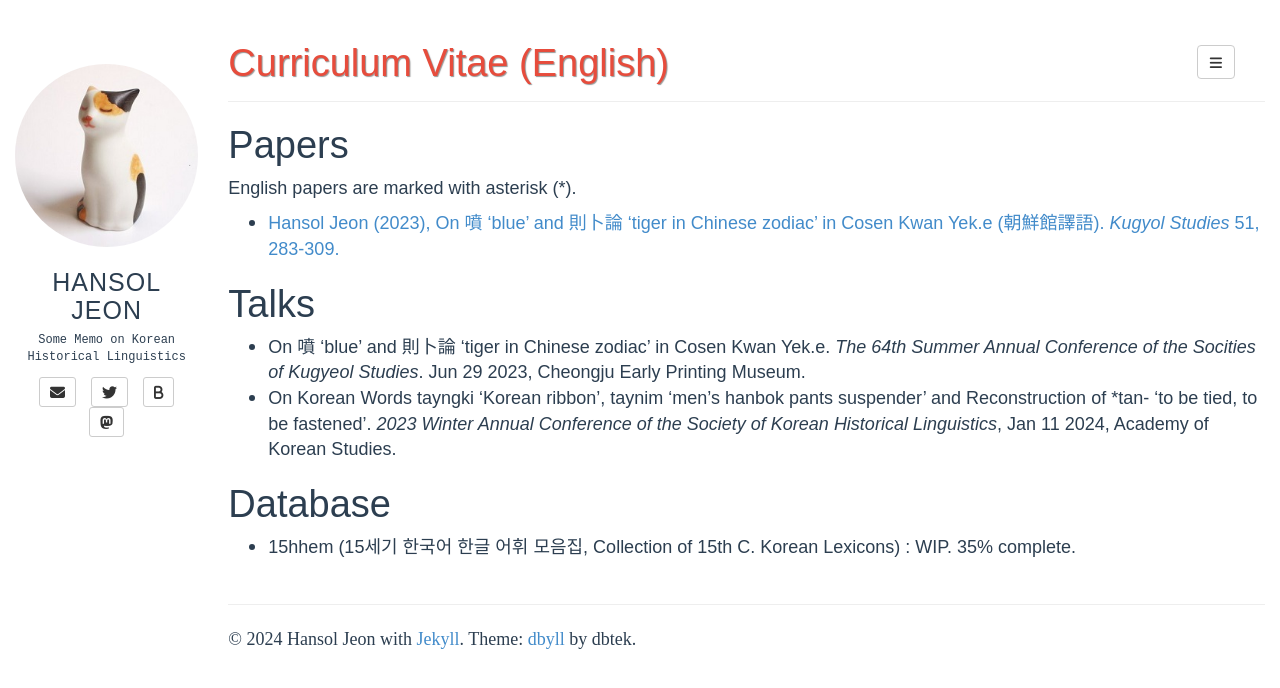
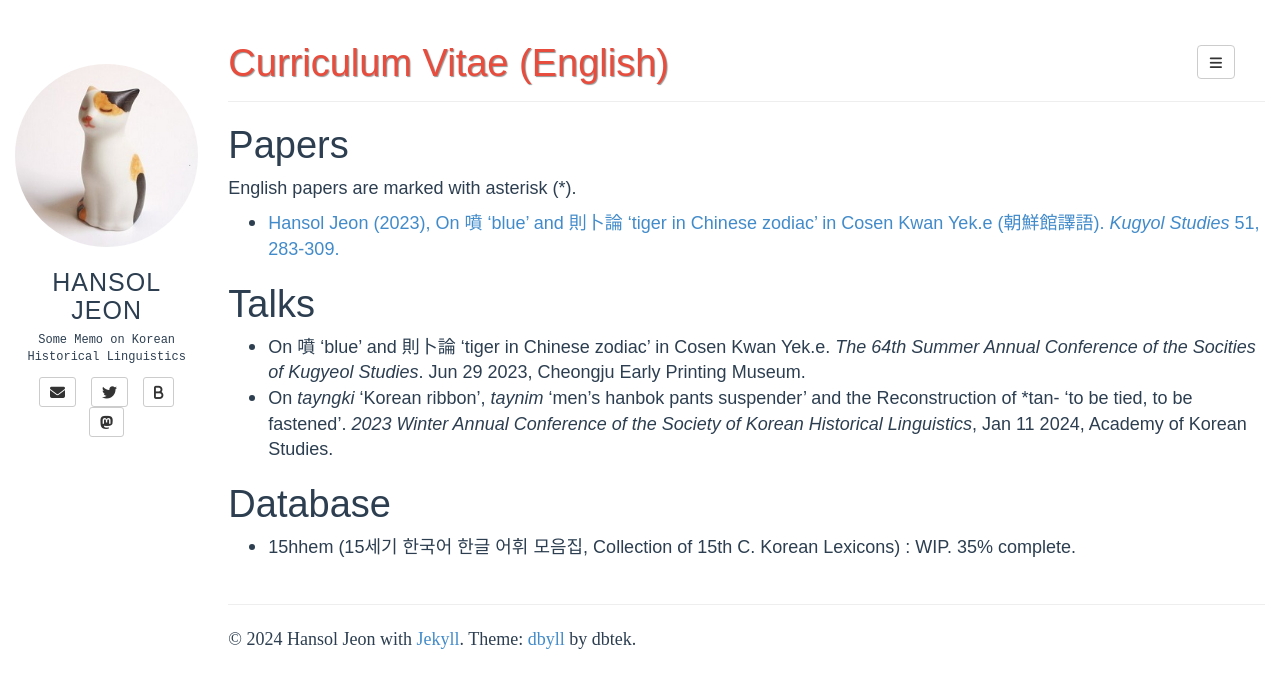
Before and after one commit to hansoljeon95/hansoljeon95.github.io, a Jekyll site: the page built from cv_eng.md, in a window 1280 px wide. Shown: the top 688 px of the page. Built offline with Jekyll 4.4.1, drawn with Linux system fonts in a browser that asks for light colours; some web fonts are replaced.

Commit message:
Minor change in Eng CV

```diff
--- a/cv_eng.md
+++ b/cv_eng.md
@@ -10,7 +10,7 @@ English papers are marked with asterisk (\*).
 
 # Talks
 - On 噴 ‘blue’ and 則卜論 ‘tiger in Chinese zodiac’ in Cosen Kwan Yek.e. *The 64th Summer Annual Conference of the Socities of Kugyeol Studies*. Jun 29 2023, Cheongju Early Printing Museum.
-- On Korean Words tayngki ‘Korean ribbon’, taynim ‘men's hanbok pants suspender’ and Reconstruction of \*tan- 'to be tied, to be fastened'. *2023 Winter Annual Conference of the Society of Korean Historical Linguistics*, Jan 11 2024, Academy of Korean Studies.
+- On *tayngki* ‘Korean ribbon’, *taynim* ‘men's hanbok pants suspender’ and the Reconstruction of \*tan- 'to be tied, to be fastened'. *2023 Winter Annual Conference of the Society of Korean Historical Linguistics*, Jan 11 2024, Academy of Korean Studies.
 
 # Database
 - 15hhem (15세기 한국어 한글 어휘 모음집, Collection of 15th C. Korean Lexicons) : WIP. 35% complete.
```
